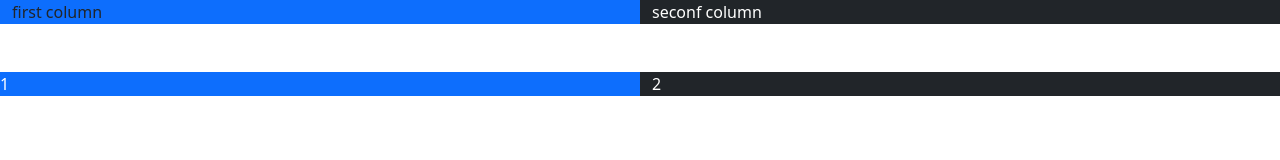
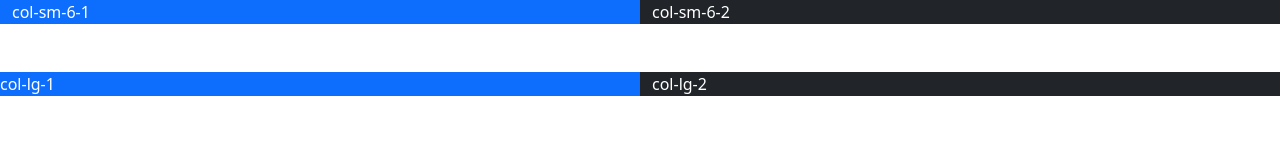
Before and after one commit to Holargee/bootstrap, a plain HTML site: page index.html in a window 1280 px wide. Drawn offline with nearby package versions, Linux system fonts and the light colour scheme.

Commit message:
Update index.html

```diff
--- a/index.html
+++ b/index.html
@@ -10,18 +10,18 @@
 <body>
 				<div class="container-fluid">
 			<div class="row">
-							<div class="col-sm-6 bg-primary">
-											first column
+							<div class="col-sm-6 bg-primary text-white">
+										col-sm-6-1
 							</div>
 						<div class="col-sm-6 bg-dark text-white">
-											seconf column
+										col-sm-6-2
 							</div>
 			</div>
 				</div>
   <br><br>
 				<div class="row">
-				<div class="col-lg bg-primary text-white">1</div>
-				<div class="col-lg bg-dark text-white">2</div>
+				<div class="col-lg bg-primary text-white">col-lg-1</div>
+				<div class="col-lg bg-dark text-white">col-lg-2</div>
 				</div>
 </body>
 </html>
```
